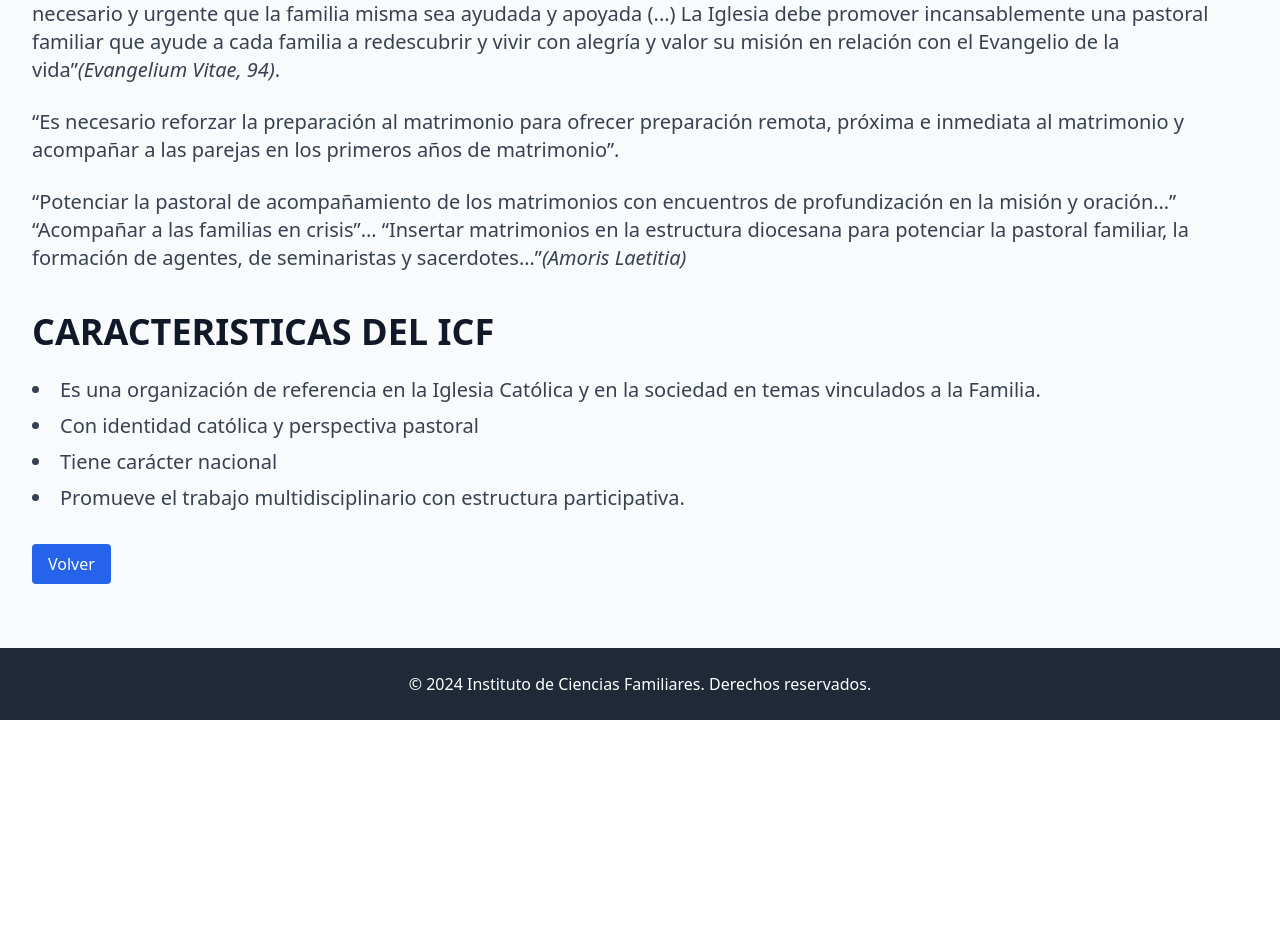
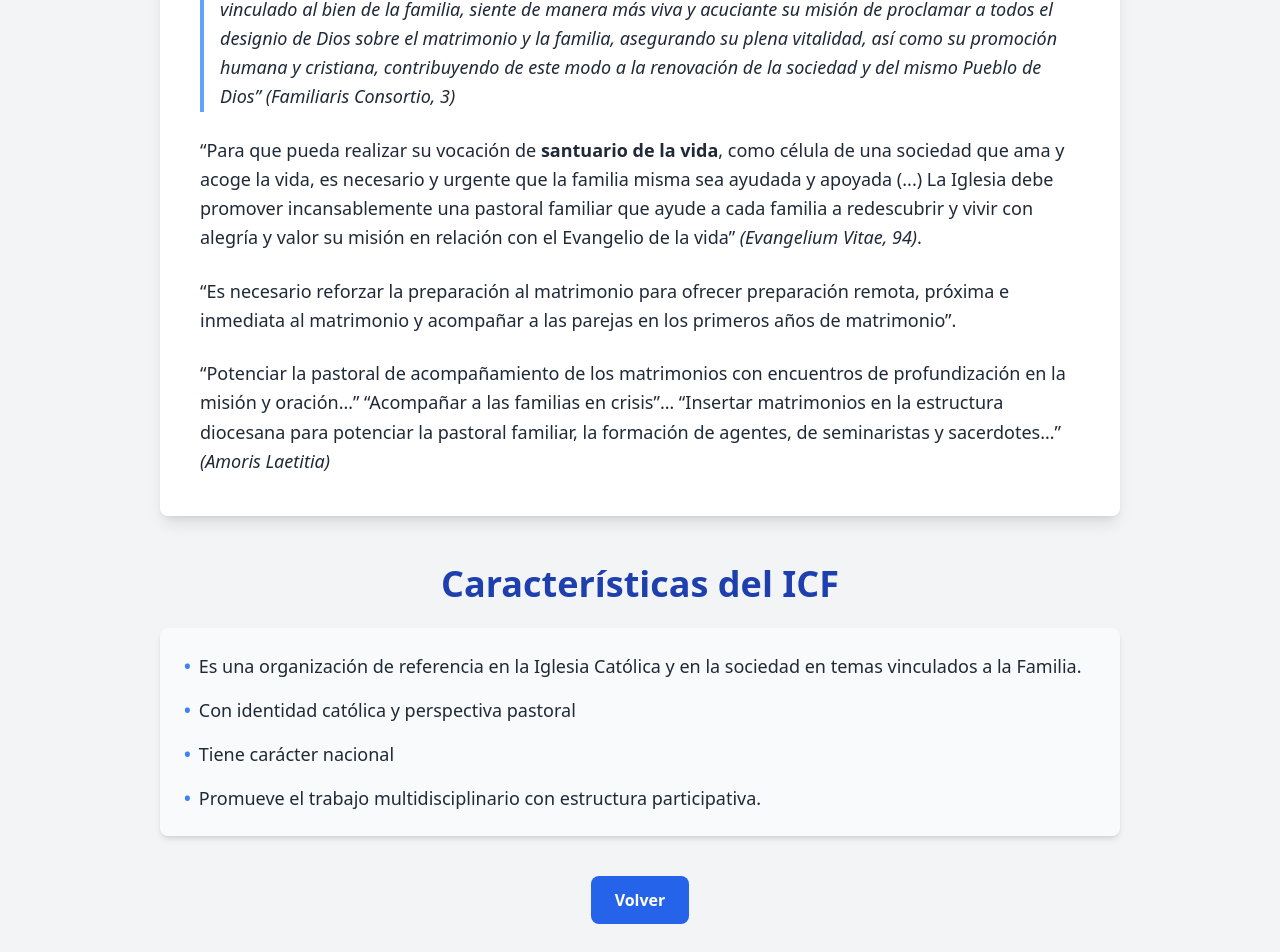
Before and after one commit to andi2631/InstitutoFamilia, a React (Vite) app: page /info in a window 1280 px wide. Shown: the part 400-1352 px from the top of the page. Before the commit the page ends 1120 px from the top, so only its background shows below. Built offline with nearby package versions, Linux system fonts and the light colour scheme.

Commit message:
feat: add style to more about us screen

```diff
--- a/src/pages/moreAboutUs.tsx
+++ b/src/pages/moreAboutUs.tsx
@@ -1,77 +1,78 @@
 import { useNavigate } from "react-router-dom";
 
-
 const AntecedentesMagisterio = () => {
-
-  const navigator = useNavigate()
+  const navigator = useNavigate();
   return (
-    <section id="antecedentes-magisterio" className="py-16 bg-gray-50">
-      <div className="max-w-7xl mx-auto px-4 sm:px-6 lg:px-8">
+    <section id="antecedentes-magisterio" className="py-16 bg-gray-100">
+      <div className="max-w-5xl mx-auto px-6 sm:px-8">
         {/* Título principal */}
-        <h2 className="text-3xl font-bold font-lexend text-gray-900 sm:text-4xl">
-          ANTECEDENTES DEL MAGISTERIO DE LA IGLESIA
+        <h2 className="text-4xl font-bold text-center text-blue-800 sm:text-5xl mb-8">
+          Antecedentes del Magisterio de la Iglesia
         </h2>
 
-        {/* Contenido de Familiaris Consortio */}
-        <div className="mt-6 text-xl text-gray-700 space-y-6">
-          <p>
+        {/* Contenido del texto */}
+        <div className="bg-white shadow-lg rounded-lg p-8 sm:p-10">
+          <div className="mt-6 text-lg text-gray-800 leading-relaxed space-y-6">
+            <p className="italic border-l-4 border-blue-400 pl-4">
               “En un momento histórico en que la familia es objeto de muchas fuerzas que tratan de
               destruirla o deformarla, la Iglesia, consciente de que el bien de la sociedad y de sí
               misma está profundamente vinculado al bien de la familia, siente de manera más viva
               y acuciante su misión de proclamar a todos el designio de Dios sobre el matrimonio y
               la familia, asegurando su plena vitalidad, así como su promoción humana y cristiana,
               contribuyendo de este modo a la renovación de la sociedad y del mismo Pueblo de
-            Dios”
-            <em>(Familiaris Consortio, 3)</em>
+              Dios” <em>(Familiaris Consortio, 3)</em>
             </p>
-
-          {/* Contenido de Evangelium Vitae */}
             <p>
-            “Para que pueda realizar su vocación de &lt;santuario de la vida&gt;, como célula de una
+              “Para que pueda realizar su vocación de <strong>santuario de la vida</strong>, como célula de una
               sociedad que ama y acoge la vida, es necesario y urgente que la familia misma sea
               ayudada y apoyada (...) La Iglesia debe promover incansablemente una pastoral
               familiar que ayude a cada familia a redescubrir y vivir con alegría y valor su misión en
-            relación con el Evangelio de la vida”
-            <em>(Evangelium Vitae, 94)</em>.
+              relación con el Evangelio de la vida” <em>(Evangelium Vitae, 94)</em>.
             </p>
-
-          {/* Preparación al matrimonio */}
             <p>
               “Es necesario reforzar la preparación al matrimonio para ofrecer preparación remota,
               próxima e inmediata al matrimonio y acompañar a las parejas en los primeros años de
               matrimonio”.
             </p>
-
-          {/* Amoris Laetitia */}
             <p>
               “Potenciar la pastoral de acompañamiento de los matrimonios con encuentros de
               profundización en la misión y oración…” “Acompañar a las familias en crisis”…
               “Insertar matrimonios en la estructura diocesana para potenciar la pastoral familiar, la
-            formación de agentes, de seminaristas y sacerdotes…”
-            <em>(Amoris Laetitia)</em>
+              formación de agentes, de seminaristas y sacerdotes…” <em>(Amoris Laetitia)</em>
             </p>
+          </div>
         </div>
 
         {/* Subtítulo: Características del ICF */}
-        <h3 className="text-3xl font-bold font-lexend text-gray-900 sm:text-4xl mt-10">
-          CARACTERISTICAS DEL ICF
+        <h3 className="text-3xl font-bold text-center text-blue-800 mt-12 sm:text-4xl">
+          Características del ICF
         </h3>
 
         {/* Lista de características */}
-        <ul className="mt-6 text-xl text-gray-700 list-disc list-inside space-y-2">
-          <li>
-            Es una organización de referencia en la Iglesia Católica y en la sociedad en
-            temas vinculados a la Familia.
+        <ul className="mt-6 bg-gray-50 p-6 rounded-lg shadow-md text-lg text-gray-800 space-y-4">
+          <li className="flex items-start">
+            <span className="text-blue-500 font-bold mr-2">•</span>
+            Es una organización de referencia en la Iglesia Católica y en la sociedad en temas vinculados a la Familia.
           </li>
-          <li>Con identidad católica y perspectiva pastoral</li>
-          <li>Tiene carácter nacional</li>
-          <li>Promueve el trabajo multidisciplinario con estructura participativa.</li>
+          <li className="flex items-start">
+            <span className="text-blue-500 font-bold mr-2">•</span>
+            Con identidad católica y perspectiva pastoral
+          </li>
+          <li className="flex items-start">
+            <span className="text-blue-500 font-bold mr-2">•</span>
+            Tiene carácter nacional
+          </li>
+          <li className="flex items-start">
+            <span className="text-blue-500 font-bold mr-2">•</span>
+            Promueve el trabajo multidisciplinario con estructura participativa.
+          </li>
         </ul>
-        {/* Botón para regresar a la página anterior */}
-        <div className="mt-8">
+
+        {/* Botón para regresar */}
+        <div className="mt-10 text-center">
           <button
             onClick={() => navigator(-1)}
-            className="px-4 py-2 bg-blue-600 text-white rounded hover:bg-blue-700 transition-colors"
+            className="px-6 py-3 bg-blue-600 text-white font-semibold rounded-lg hover:bg-blue-700 transition-colors"
           >
             Volver
           </button>
```
Lines whose indentation alone changed are shown as unchanged.
